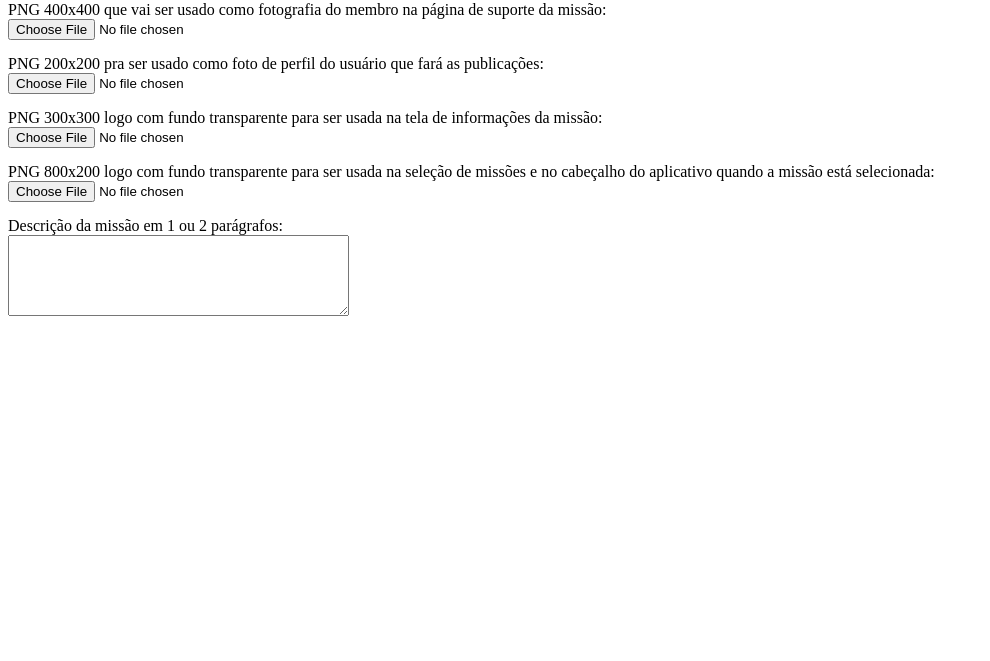
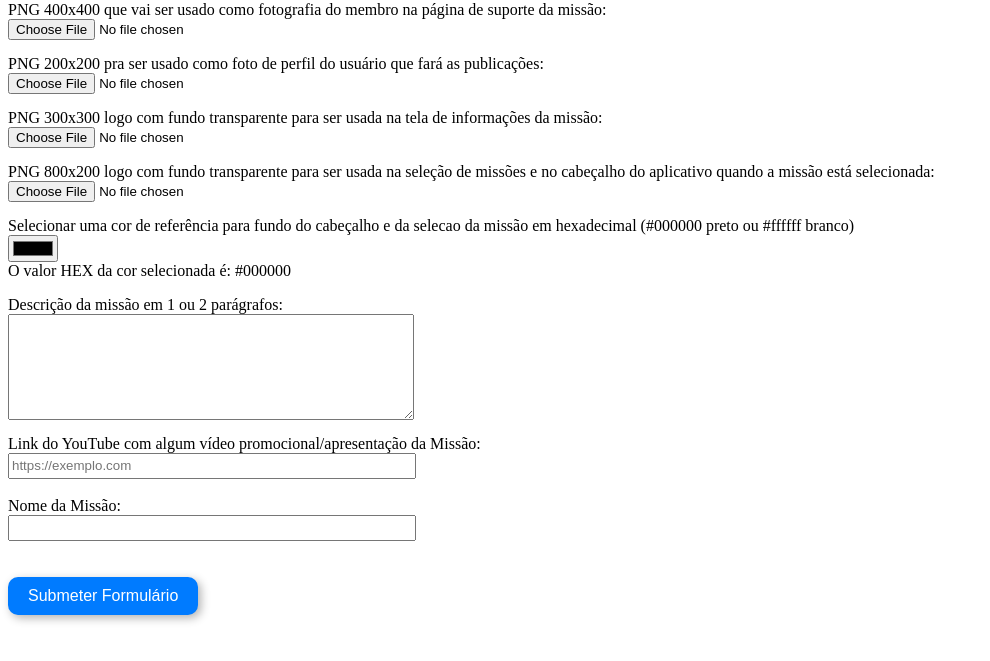
Before and after one commit to delki8/projetomissionarios, a plain HTML site: page formMissionarios.html in a window 1280 px wide. Shown: the part 79-740 px from the top of the page, without its empty margins (0-990 px from the left). Drawn offline with Linux system fonts and the light colour scheme.

Commit message:
melhora na aparencia dos campos de input de texto e de url, criaçao do campo 'nome da missao', inclusao de todos os campos do formulario em uma tag 'form'com a criaçao de um botao 'submeter formulario' ao final

```diff
--- a/formMissionarios.html
+++ b/formMissionarios.html
@@ -9,6 +9,37 @@
 	  margin-bottom: 15px;
       }
 
+      #hexcolor {
+	  margin-top: 0px;
+      }
+
+      #missionDescription {
+	  width: 400px;
+	  height: 100px;
+      }
+
+      #website {
+	  width: 400px;
+	  height: 20px;
+      }
+
+      #nomeMissao {
+	  width: 400px;
+	  height: 20px;
+      }
+
+      #submeterFormulario {
+	  background-color: #007BFF;
+          color: white;
+          padding: 10px 20px;
+          border: none;
+          border-radius: 10px;
+          font-size: 16px;
+          cursor: pointer;
+          box-shadow: 3px 3px 10px rgba(0, 0, 0, 0.3);
+      }
+
+
     </style>
   </head>
 
@@ -17,6 +48,8 @@
 
 
   </body>
+
+  <form>
 
   <label>PNG 400x400 que vai ser usado como fotografia do membro na página de suporte da missão:</label>
   <input type="file" id="memberImg" class="input-file" onchange="validateFileTypeAndDimensions(400, 400, 'memberImg')">
@@ -30,10 +63,24 @@
   <label>PNG 800x200 logo com fundo transparente para ser usada na seleção de missões e no cabeçalho do aplicativo quando a missão está selecionada:</label>
   <input type="file" id="selectedMission" class="input-file" onchange="validateFileTypeAndDimensions(800, 200, 'selectedMission')">
 
+  <label id="picker color"> Selecionar uma cor de referência para fundo do cabeçalho e da selecao da missão em hexadecimal (#000000 preto ou #ffffff branco)</label><br>
+  <input type="color" id="colorPicker">
+  <p id="hexcolor">O valor HEX da cor selecionada é: <span id="colorValue">#000000</span></p>
+
   <label for="missionDescription" id="fieldDescription">Descrição da missão em 1 ou 2 parágrafos:</label>
-  <textarea id="missionDescription" name="missionDescription" rows="5" cols="40" class="input-file"></textarea>
+  <textarea id="missionDescription" name="missionDescription" class="input-file"></textarea>
 
+  <label>Link do YouTube com algum vídeo promocional/apresentação da Missão:</label><br>
+  <input type="url" id="website" name="website" pattern="https://.*" placeholder="https://exemplo.com"><br><br>
 
+  <label>Nome da Missão:</label><br>
+  <input type="text" id="nomeMissao">
+
+  <br>
+  <br>
+  <br>
+  <button type="submit" id="submeterFormulario">Submeter Formulário</button>
+  </form>
 
   <script src="formMissionarios.js"></script>
 
--- a/formMissionarios.js
+++ b/formMissionarios.js
@@ -28,6 +28,10 @@ function validateFileTypeAndDimensions(validWidth, validHeight, inputFileId) {
     };
 }
 
+
+document.getElementById("colorPicker").addEventListener("input", function() {
+    document.getElementById("colorValue").textContent = this.value;
+});
 
 
 
```
